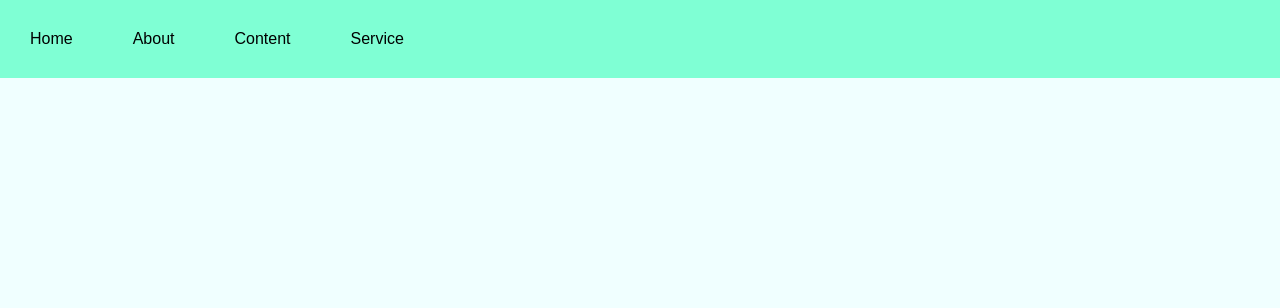
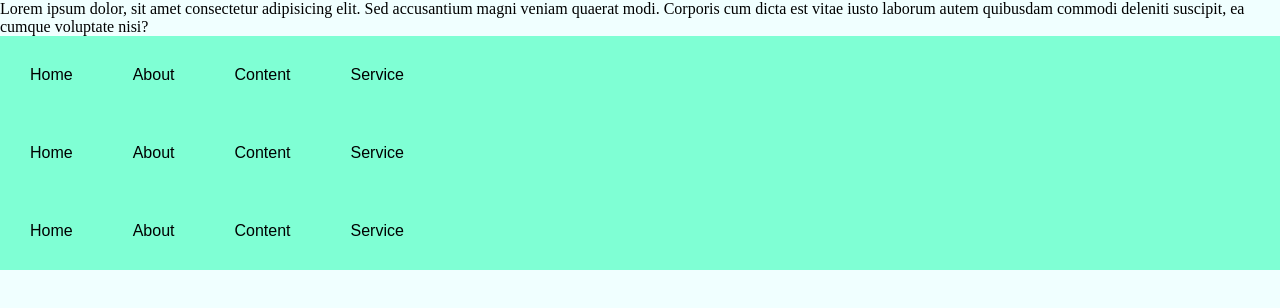
Before and after one commit to Narith-hen/test3, a plain HTML site: page index.html in a window 1280 px wide. Drawn offline with Linux system fonts and the light colour scheme.

Commit message:
add home-page

```diff
--- a/index.html
+++ b/index.html
@@ -7,7 +7,21 @@
     <link rel="stylesheet" href="css/style.css">
 </head>
 <body>
+    <p>Lorem ipsum dolor, sit amet consectetur adipisicing elit. Sed accusantium magni veniam quaerat modi. Corporis cum dicta est vitae iusto laborum autem quibusdam commodi deleniti suscipit, ea cumque voluptate nisi?</p>
+
     <div class="header">
+        <ul class="main-header">
+            <li>Home</li>
+            <li>About</li>
+            <li>Content</li>
+            <li>Service</li>
+        </ul>
+        <ul class="main-header">
+            <li>Home</li>
+            <li>About</li>
+            <li>Content</li>
+            <li>Service</li>
+        </ul>
         <ul class="main-header">
             <li>Home</li>
             <li>About</li>
```
Also changed, not shown: about.html (added, +19 -0 lines).
